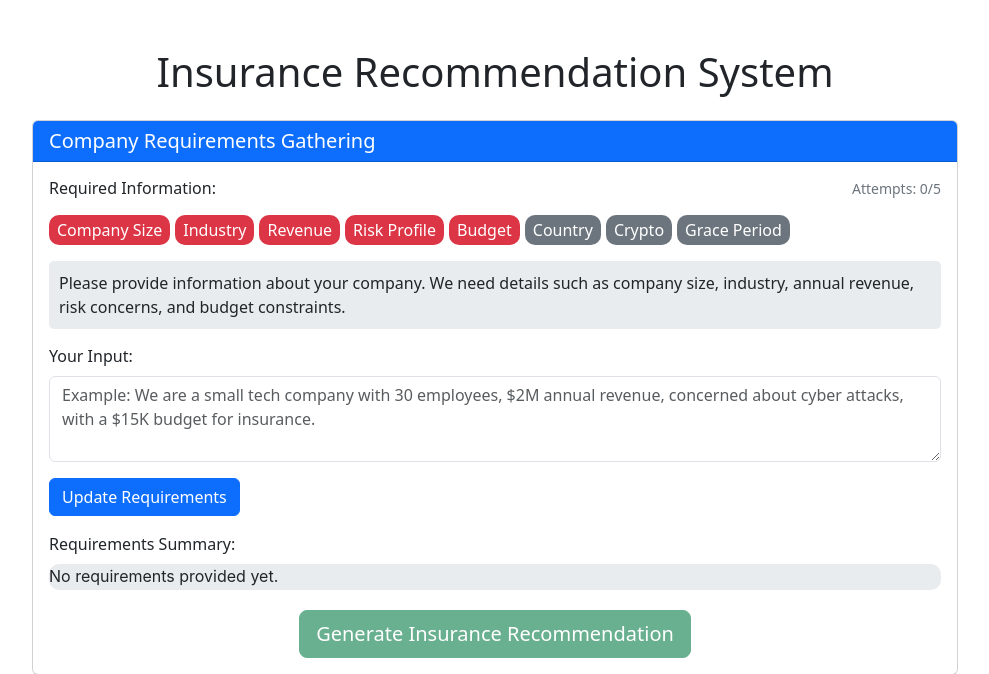
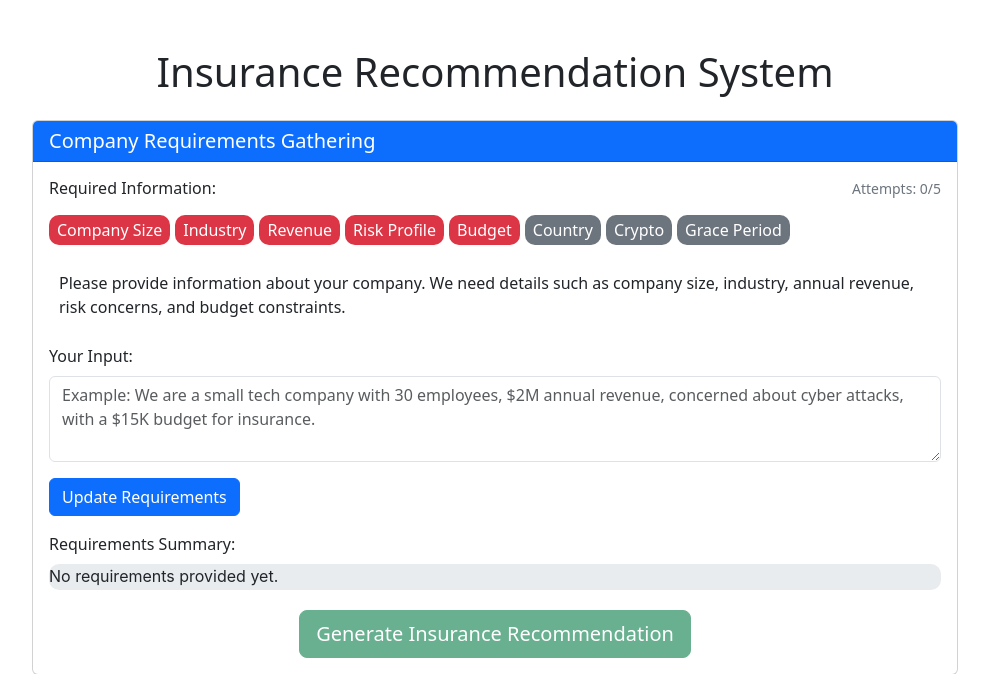
Before and after one commit to katnyeung/insurance_pdf_ai, a Flask app: page / in a window 1280 px wide. Shown: the top 674 px of the page, without its empty margins (145-1134 px from the left). Run offline with Flask 3, Linux system fonts and the light colour scheme.

Commit message:
update some style

```diff
--- a/templates/index.html
+++ b/templates/index.html
@@ -47,7 +47,7 @@
         .question-container {
             margin-bottom: 15px;
             padding: 10px;
-            background-color: #e9ecef;
+            background-color: #ffffff00;
             border-radius: 5px;
         }
         .result-item {
@@ -254,6 +254,7 @@
         .card-body .markdown-content {
             padding: 0;
         }
+
     </style>
 </head>
 <body>
```
